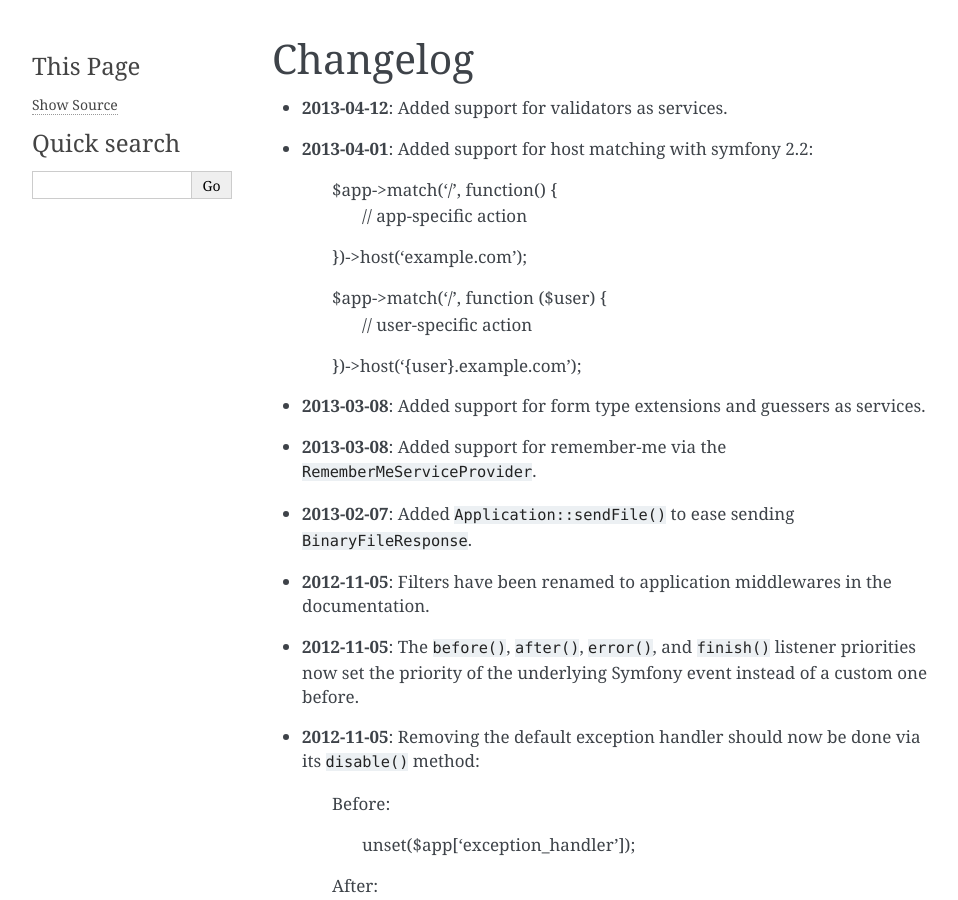
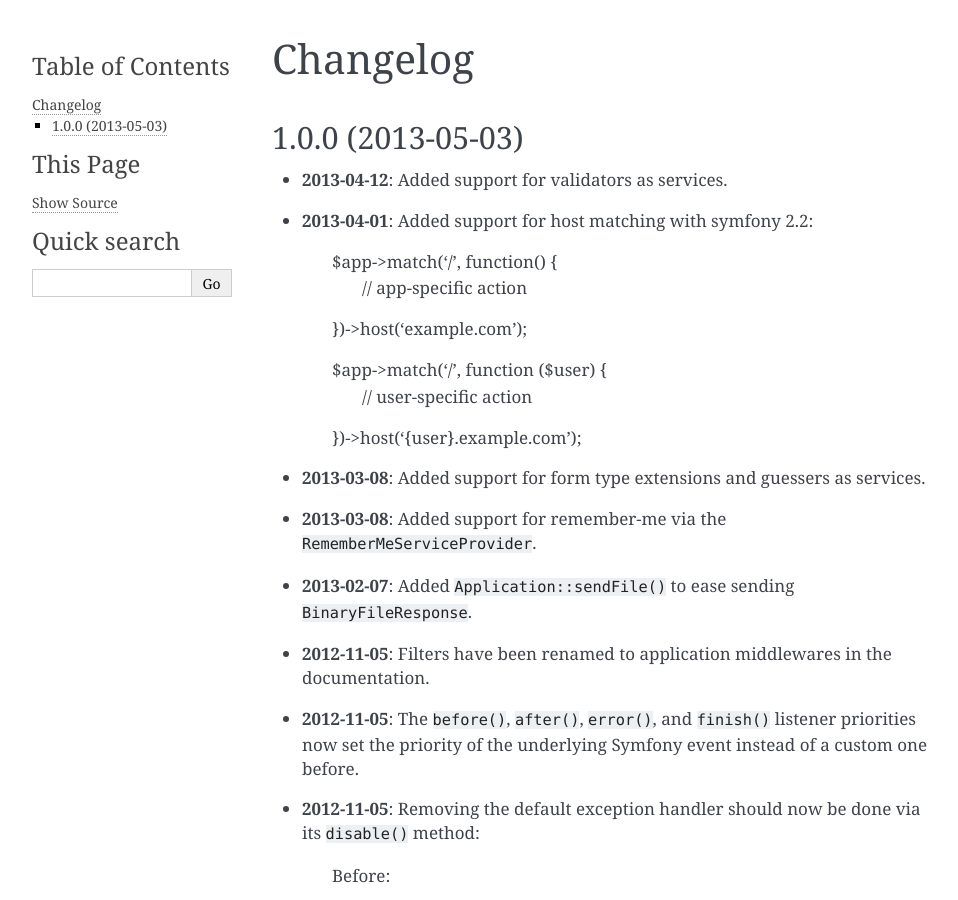
Before and after one commit to silexphp/Silex, a Sphinx documentation site: the page built from doc/changelog.rst, in a window 1280 px wide and 900 px high. Shown: the whole window, without its empty margins (148-1106 px from the left). Built offline with Sphinx 7.4.7, drawn with Linux system fonts in a browser that asks for light colours; pages that are not in the unit, such as notebooks, are missing from menus.

Commit message:
added title for 1.0.0 changelog

```diff
--- a/doc/changelog.rst
+++ b/doc/changelog.rst
@@ -1,5 +1,8 @@
 Changelog
 =========
+
+1.0.0 (2013-05-03)
+------------------
 
 * **2013-04-12**: Added support for validators as services.
 
```
